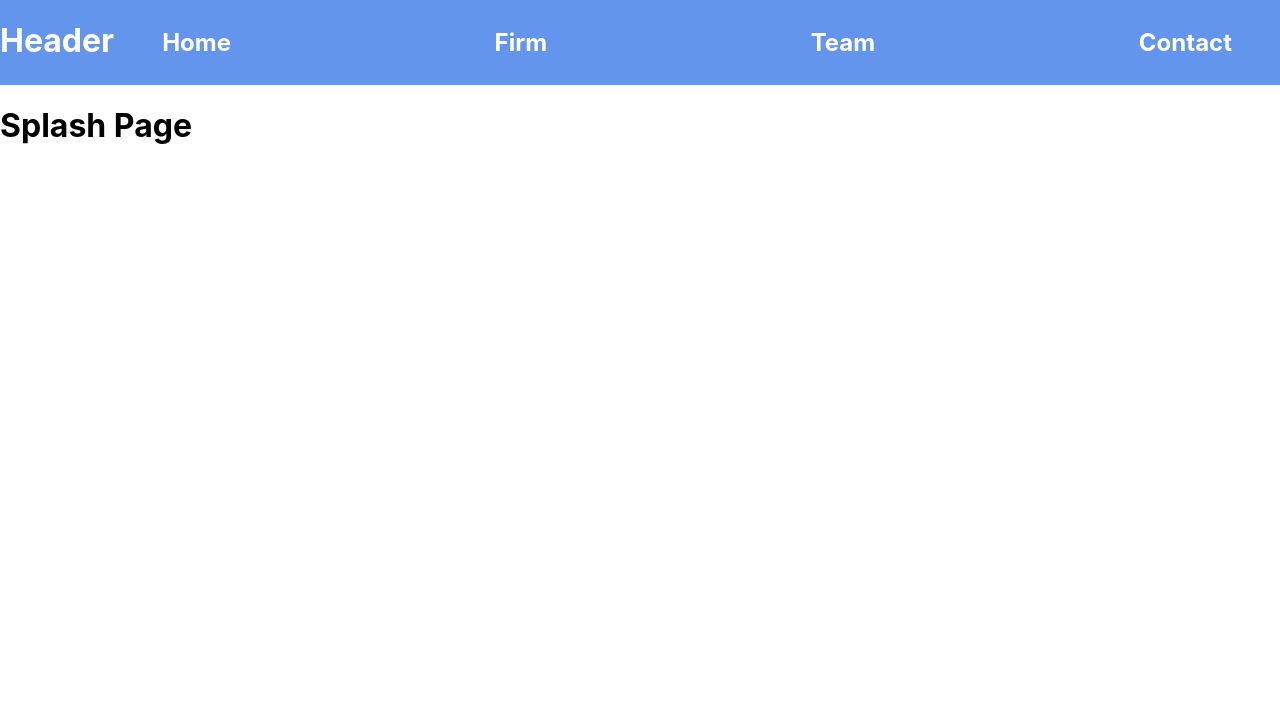
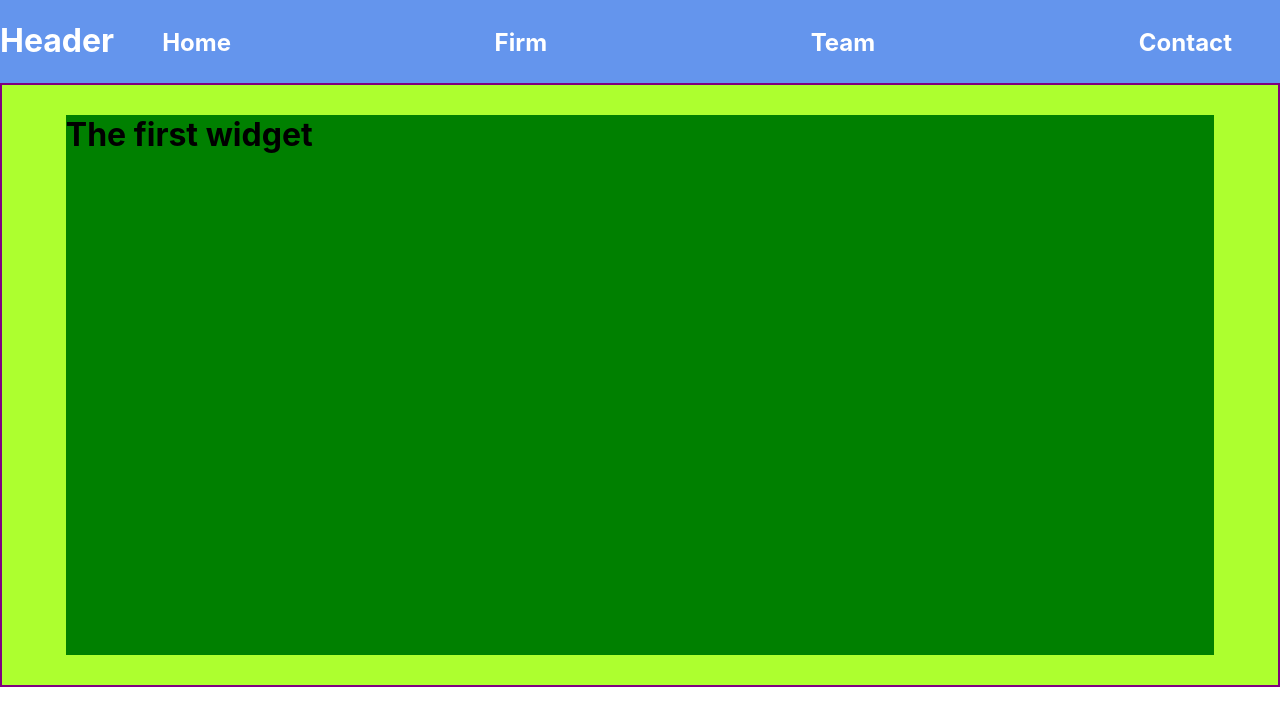
Before and after one commit to BRCornelius/gnalley.com, a React (Create React App) app: page / in a window 1280 px wide. Shown: the top 726 px of the page. Built offline with nearby package versions, Linux system fonts and the light colour scheme.

Commit message:
creates the first mock widget

```diff
--- a/src/App.js
+++ b/src/App.js
@@ -14,15 +14,15 @@ function App() {
       <Router>
       <header className="App-header">
         <h1>Header</h1>
-        <nav class="nav-link-container">
+        <nav className="nav-link-container">
 
-              <Link to="/" class="nav-link"><h1>Home</h1></Link>
+              <Link to="/" className="nav-link"><h1>Home</h1></Link>
 
-              <Link to="/firm" class="nav-link"><h1>Firm</h1></Link>
+              <Link to="/firm" className="nav-link"><h1>Firm</h1></Link>
 
-              <Link to="/team" class="nav-link"><h1>Team</h1></Link>
+              <Link to="/team" className="nav-link"><h1>Team</h1></Link>
 
-              <Link to="/contact" class="nav-link"><h1>Contact</h1></Link>
+              <Link to="/contact" className="nav-link"><h1>Contact</h1></Link>
 
         </nav>
       </header>
--- /dev/null
+++ b/src/Mocks/MockFirstWidget/MockFirstWidget.css
@@ -0,0 +1,14 @@
+.container {
+    align-items: center;
+    background-color: greenyellow;
+    border: 2px solid purple;
+    display: flex;
+    height: 100%;
+    justify-content: center;
+    width: 100%;
+}
+.first-widget {
+    background-color: green;
+    height: 90%;
+    width: 90%;
+}
--- /dev/null
+++ b/src/Mocks/MockFirstWidget/MockFirstWidget.jsx
@@ -0,0 +1,9 @@
+import React from 'react';
+import { Widget } from '../../components';
+import './MockFirstWidget.css';
+
+export const MockFirstWidget = () => <Widget>
+        <div className="container">
+            <h1 className="first-widget">The first widget</h1>
+        </div>
+    </Widget>
--- /dev/null
+++ b/src/Mocks/index.js
@@ -0,0 +1 @@
+export * from './MockFirstWidget/MockFirstWidget';
--- /dev/null
+++ b/src/components/Widget/Widget.css
@@ -0,0 +1,7 @@
+.widget-container {
+    align-items: center;
+    display: flex;
+    height: 75vh;
+    justify-content: center;
+    width: 100vw;
+}
--- /dev/null
+++ b/src/components/Widget/Widget.jsx
@@ -0,0 +1,4 @@
+import React from 'react';
+import './Widget.css';
+
+export const Widget = ({children}) => <div className="widget-container">{children}</div>
--- /dev/null
+++ b/src/components/index.js
@@ -0,0 +1,2 @@
+export * from './Carousel/Carousel';
+export * from './Widget/Widget';
--- a/src/views/Splash/SplashPage.jsx
+++ b/src/views/Splash/SplashPage.jsx
@@ -1,6 +1,7 @@
 import React from 'react';
+import { MockFirstWidget } from '../../Mocks';
 import './SplashPage.css';
 
 export const SplashPage = () => <div>
-    <h1>Splash Page</h1>
+    <MockFirstWidget />
 </div>;
```
Also changed, not shown: src/components/Carousel/Carousel.css (added), src/components/Carousel/Carousel.jsx (added).
